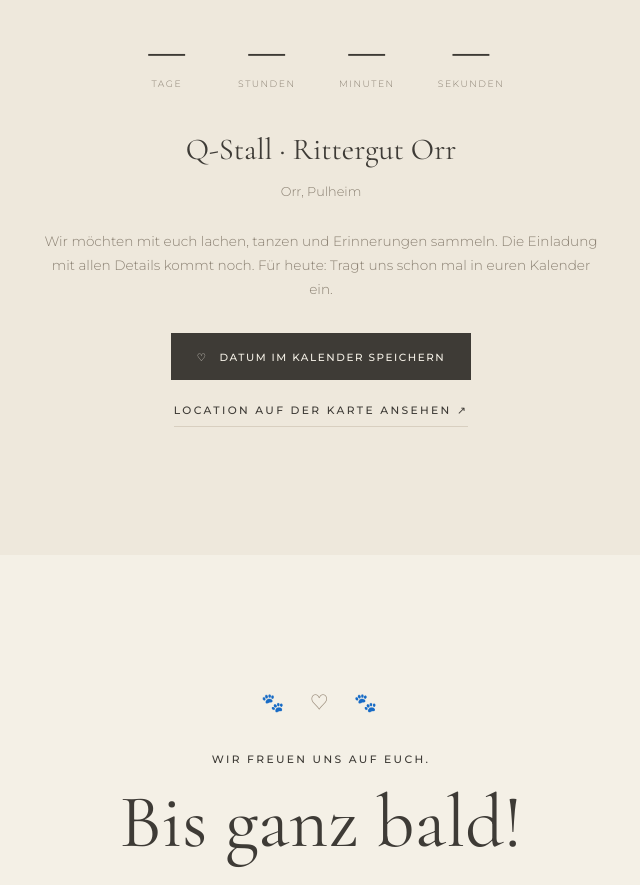
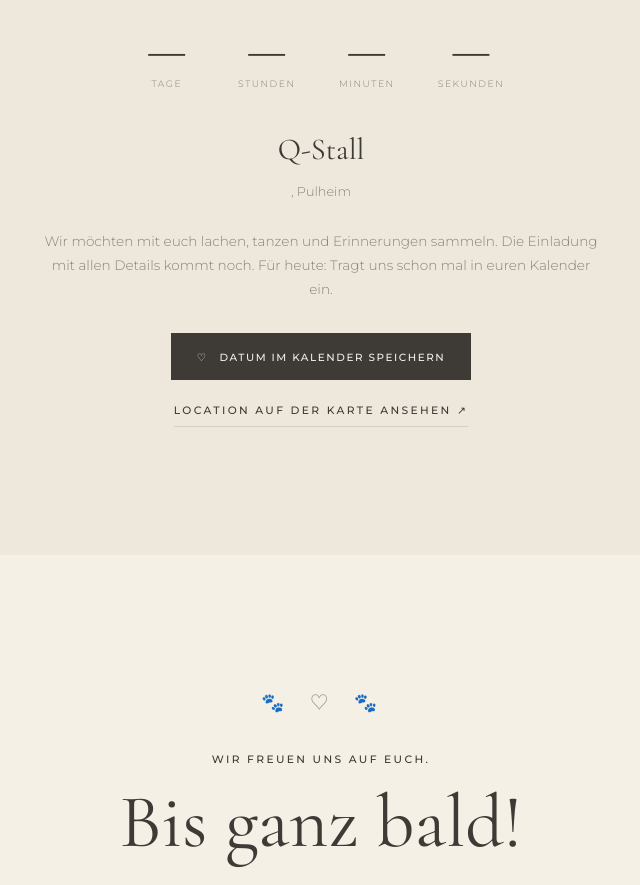
Before and after one commit to Celjust/celine-justin-save-the-date, a plain HTML site: page index.html in a window 1280 px wide. Shown: the part 3420-4305 px from the top of the page, without its empty margins (319-959 px from the left). Drawn offline with nearby package versions, Linux system fonts and the light colour scheme.

Commit message:
Modify venue details in index.html
Updated venue information in index.html.

```diff
--- a/index.html
+++ b/index.html
@@ -67,7 +67,7 @@
         <div><strong id="minutes">—</strong><span>MINUTEN</span></div>
         <div><strong id="seconds">—</strong><span>SEKUNDEN</span></div>
       </div>
-      <p class="venue">Q-Stall · Rittergut Orr<br><span>Orr, Pulheim</span></p>
+      <p class="venue">Q-Stall <br><span>, Pulheim</span></p>
       <p class="message">Wir möchten mit euch lachen, tanzen und Erinnerungen sammeln. Die Einladung mit allen Details kommt noch. Für heute: Tragt uns schon mal in euren Kalender ein.</p>
       <div class="actions">
         <button class="button" id="calendarButton">♡　DATUM IM KALENDER SPEICHERN</button>
```
